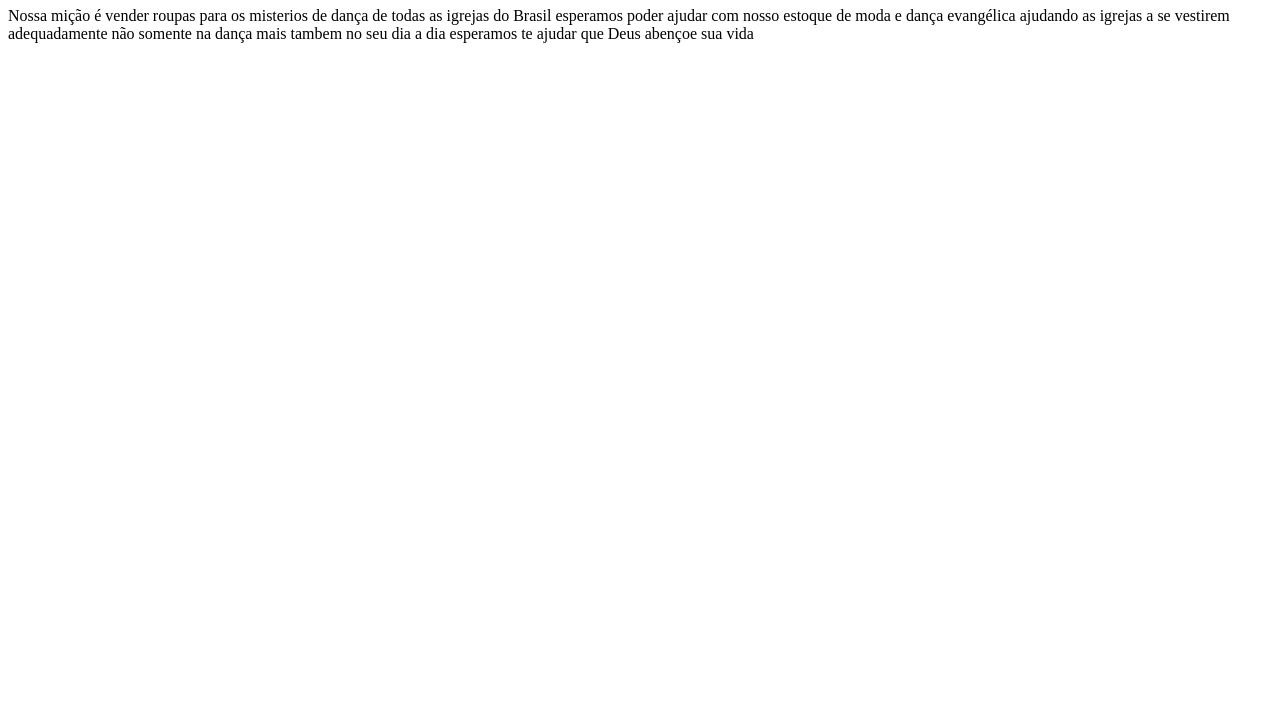
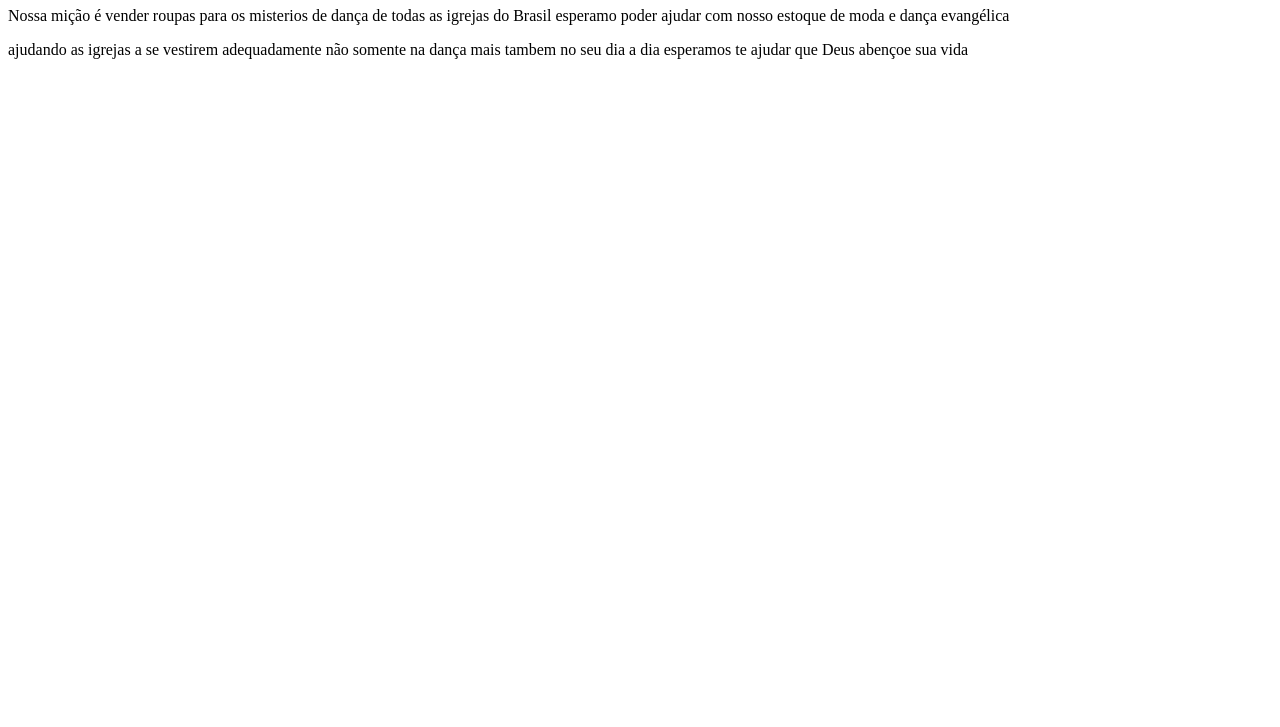
Before and after one commit to nykollydsp/pensamento-computacional, a plain HTML site: page index.html in a window 1280 px wide. Shown: the part 73-800 px from the top of the page. Drawn offline with Linux system fonts and the light colour scheme.

Commit message:
hifuvhfuie

```diff
--- a/index.html
+++ b/index.html
@@ -8,8 +8,8 @@
 </head>
 <body>
     <h1>loja evangeliza</h1>
-    Nossa mição é vender roupas para os misterios de dança de todas as igrejas do Brasil esperamos poder ajudar com nosso estoque de moda e dança evangélica
-    ajudando as igrejas a se vestirem adequadamente não somente na dança mais tambem no seu dia a dia esperamos te ajudar que Deus abençoe sua vida
+   <p> Nossa mição é vender roupas para os misterios de dança de todas as igrejas do Brasil esperamo poder ajudar com nosso estoque de moda e dança evangélica</p>
+    <p>ajudando as igrejas a se vestirem adequadamente não somente na dança mais tambem no seu dia a dia esperamos te ajudar que Deus abençoe sua vida</p>
 
 </body>
 </html>
```
